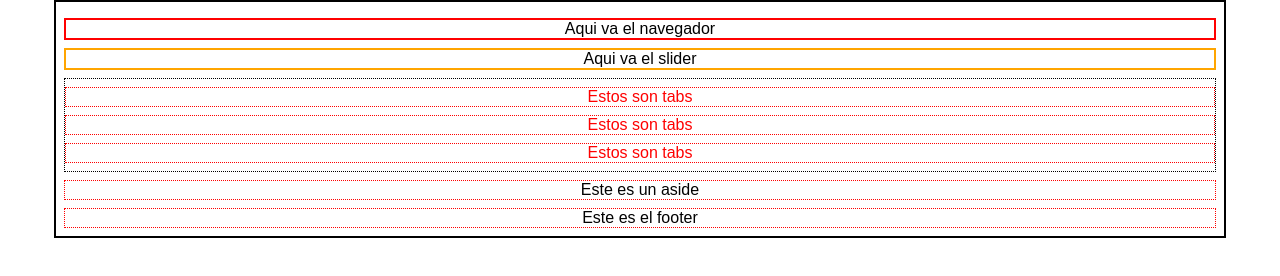
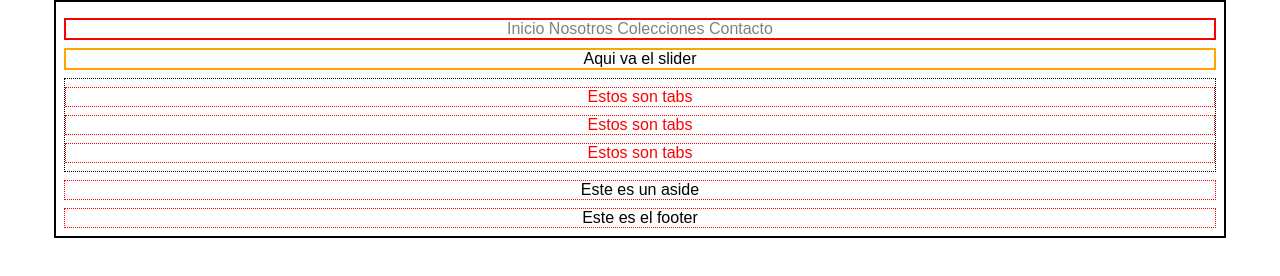
Before and after one commit to isaacrdz/Armendariz_Collections, a plain HTML site: page index.html in a window 1280 px wide. Drawn offline with Linux system fonts and the light colour scheme.

Commit message:
Arreglo al nav

```diff
--- a/css/styles.css
+++ b/css/styles.css
@@ -31,6 +31,16 @@ nav
 	box-sizing:border-box;
 }
 
+nav ul li
+{
+	display: inline-block;
+	text-decoration: none;
+}
+nav ul li a
+{
+	text-decoration: none;
+	color: gray;
+}
 .item-tabs
 {
 	border:1px dotted black;
--- a/index.html
+++ b/index.html
@@ -10,7 +10,14 @@
 
 
 <header>
-	<nav>Aqui va el navegador</nav>
+	<nav>
+		<ul>
+			<li><a href="#">Inicio</a></li>
+			<li><a href="#">Nosotros</a></li>
+			<li><a href="#">Colecciones</a></li>
+			<li><a href="#">Contacto</a></li>
+		</ul>
+	</nav>
 </header>
 <section class="slider-box">Aqui va el slider</section>
 <section class="item-tabs">
```
